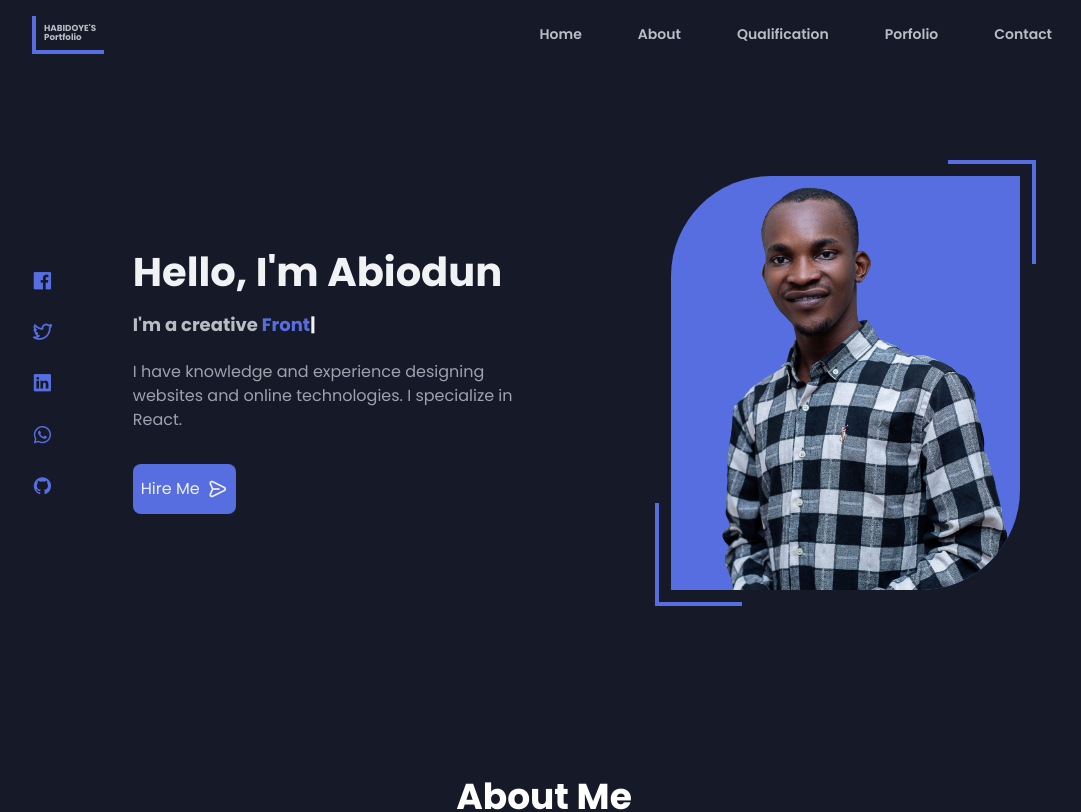
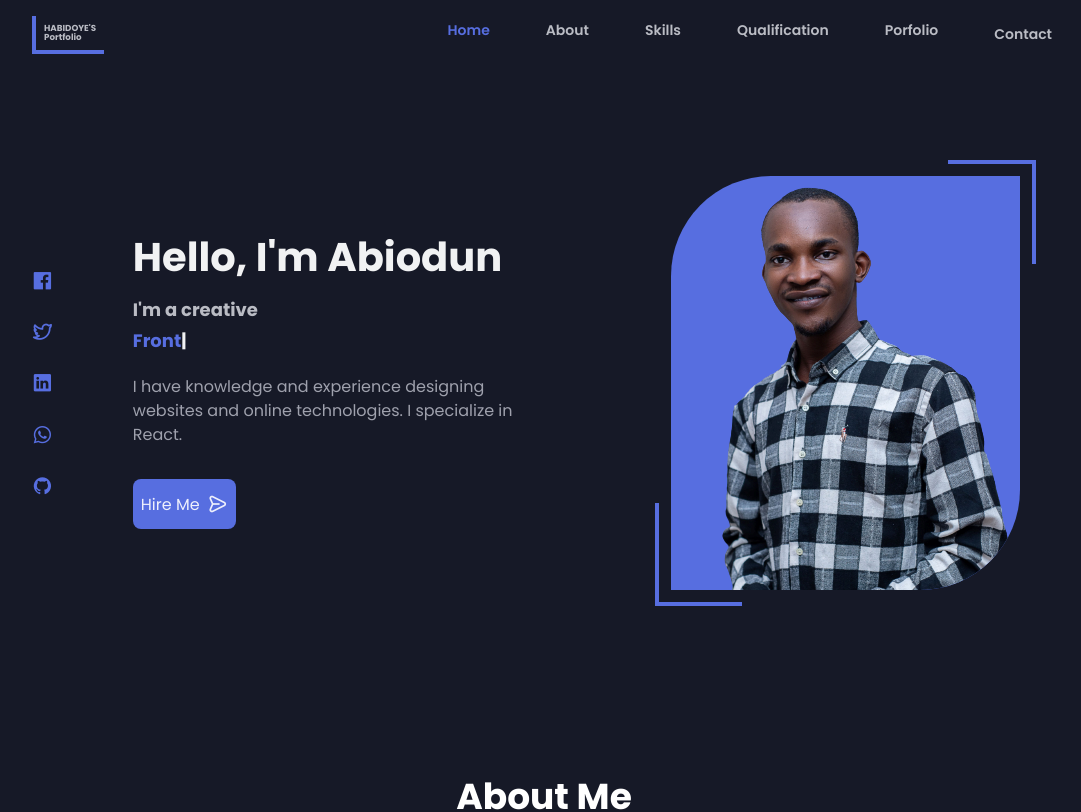
Before and after one commit to habidoyetech/portfolio, a React (Create React App) app: page / in a window 1280 px wide. Shown: the top 812 px of the page, without its empty margins (96-1177 px from the left). Built offline with nearby package versions, Linux system fonts and the light colour scheme; a web font is replaced by a local one.

Commit message:
update the home and about section

```diff
--- a/src/Components/Navbar.css
+++ b/src/Components/Navbar.css
@@ -76,6 +76,10 @@
   color: var(--first-color);
 }
 
+.active {
+  color: var(--first-color);
+}
+
 @media screen and (max-width: 1024px) {
   .toggleBtn {
     display: flex;
--- a/src/Components/Navbar.jsx
+++ b/src/Components/Navbar.jsx
@@ -1,14 +1,42 @@
 import React, { useState } from 'react'
-import { HashLink } from 'react-router-hash-link'
+import { HashLink } from 'react-router-hash-link';
 import { links } from '../data'
 import {HiOutlineMenuAlt1} from 'react-icons/hi';
 import {MdOutlineClose} from 'react-icons/md';
-import './Navbar.css'
+import './Navbar.css';
+import { useEffect } from 'react';
 
 
 const Navbar = ({scrollPosition}) => {
 
-  const [isShowing, NavIsShowing] = useState(false)
+  const [isShowing, NavIsShowing] = useState(false);
+
+  useEffect(() => {
+    const sections = document.querySelectorAll("section");
+    const navLink = document.querySelectorAll('.navlink')
+    console.log(sections)
+    console.log(navLink)
+
+    window.onscroll = () => {
+      let current = "";
+
+      sections.forEach((section) => {
+        const sectionTop = section.offsetTop;
+        if (window.pageYOffset >= sectionTop - 60) {
+          current = section.getAttribute("id");
+        }
+
+      });
+
+      navLink.forEach((li) => {
+        li.classList.remove("active");
+        if (li.classList.contains(current)) {
+          li.classList.add("active");
+        }
+      });
+      console.log(current)
+    }
+  }, [])
 
   return (
     <nav className={`nav ${scrollPosition < 5 ? '': 'scroll-header'}`}>
@@ -24,9 +52,12 @@ const Navbar = ({scrollPosition}) => {
               links.map((link, index) => {
                 return (
                   <li key={index} onClick={() => NavIsShowing(!isShowing)}>
-                    <HashLink className={`${scrollPosition < 5 ? '': 'white-color'}`} to={link.path}
-
-                     smooth > {link.name}</HashLink>
+                    <HashLink
+                      className={`navlink ${link.idName}`}
+                      to={link.path}
+                     smooth>
+                     {link.name}
+                    </HashLink>
                   </li>
                 )
               })
--- a/src/Components/TypeWriter.jsx
+++ b/src/Components/TypeWriter.jsx
@@ -20,12 +20,11 @@ const TypeWriter = ({text, delay}) => {
       }
 
     } else {
-      console.log(text)
-      console.log(deleteIndex)
+
       if (deleteIndex === 0) {
         setCurrentIndex(0)
       }
-      console.log(currentText)
+
       timeout = setTimeout(() => {
         setCurrentText(prevText => prevText.slice(0, -1));
         setDeleteIndex(prevIndex => prevIndex - 1);
--- a/src/Pages/About.jsx
+++ b/src/Pages/About.jsx
@@ -48,9 +48,9 @@ const About = () => {
                       <span className="about__info-name">Helped<br/> Companies</span>
                   </div>
                 </div>
-                <div class="about__buttons">
+                <div className="about__buttons">
                   <a href="https://drive.google.com/file/d/1El1L6Jix7hDoTh9bKtz0C0evjc3wxQQx/view?usp=sharing" download="" rel='noreferrer' className="button button--flex">Download CV
-                    <i class="uil uil-download-alt button__icon"></i>
+                    <i className="uil uil-download-alt button__icon"></i>
                   </a>
                 </div>
               </div>
--- a/src/Pages/Home.jsx
+++ b/src/Pages/Home.jsx
@@ -2,9 +2,29 @@ import React from 'react'
 import './home.css';
 import Image from '../images/abiodunnew.png'
 import TypeWriter from '../Components/TypeWriter';
+import { useEffect } from 'react';
+import { useState } from 'react';
 
 
 const Home = () => {
+
+  const [screenWidth, setScreenWidth] = useState(0)
+  console.log(screenWidth)
+
+  useEffect(() => {
+
+    function resizeWidth () {
+      setScreenWidth(document.documentElement.clientWidth)
+    }
+
+    window.addEventListener("resize", resizeWidth);
+
+    return () => {
+      window.removeEventListener("resize", resizeWidth);
+    };
+
+  }, [])
+
   return (
     <section className='home_section' id='home'>
       <div className='home_section-container'>
@@ -39,13 +59,14 @@ const Home = () => {
           <div className="home_header_details-left">
             <h2 className='home__title inline'>Hello, I'm Abiodun</h2>
             <h5 className='home__subtitle'>I'm a creative
+              {screenWidth < 895 ? <br />: '' }
               <TypeWriter text=' Frontend Developer' delay={200} />
               <span className='blink'>|</span>
             </h5>
             <p>
               I have knowledge and experience designing websites and online technologies. I specialize in React.
             </p>
-            <a href="http://wa.me/2348100352118" target="_blank" class="button button-flex" rel='noreferrer'> Hire Me
+            <a href="http://wa.me/2348100352118" target="_blank" className="button button-flex" rel='noreferrer'> Hire Me
 							<i className="uil uil-message button__icon"></i>
 						</a>
           </div>
--- a/src/Pages/about.css
+++ b/src/Pages/about.css
@@ -126,6 +126,7 @@
   font-family: inherit;
 }
 
+
 .social {
   font-size: var(--h2-font-size);
   color: var(--first-color);
--- a/src/data.js
+++ b/src/data.js
@@ -3,23 +3,34 @@
 export const links = [
   {
       name: "Home",
-      path: '/#home'
+      path: '/#home',
+      idName: 'home'
   },
   {
       name: "About",
-      path: '/#about'
+      path: '/#about',
+      idName: 'about'
+  },
+  {
+    name: "Skills",
+    path: '/#skills',
+    idName: 'skills'
   },
   {
     name: "Qualification",
-    path: "/#qualification"
+    path: "/#qualification",
+    idName: 'qualification'
   },
   {
       name: "Porfolio",
-      path: "/#portfolio"
+      path: "/#portfolio",
+      idName: 'porfolio'
+
   },
   {
       name: "Contact",
-      path: '/#contact'
+      path: '/#contact',
+      idName: 'contact'
   }
 ]
 
```
